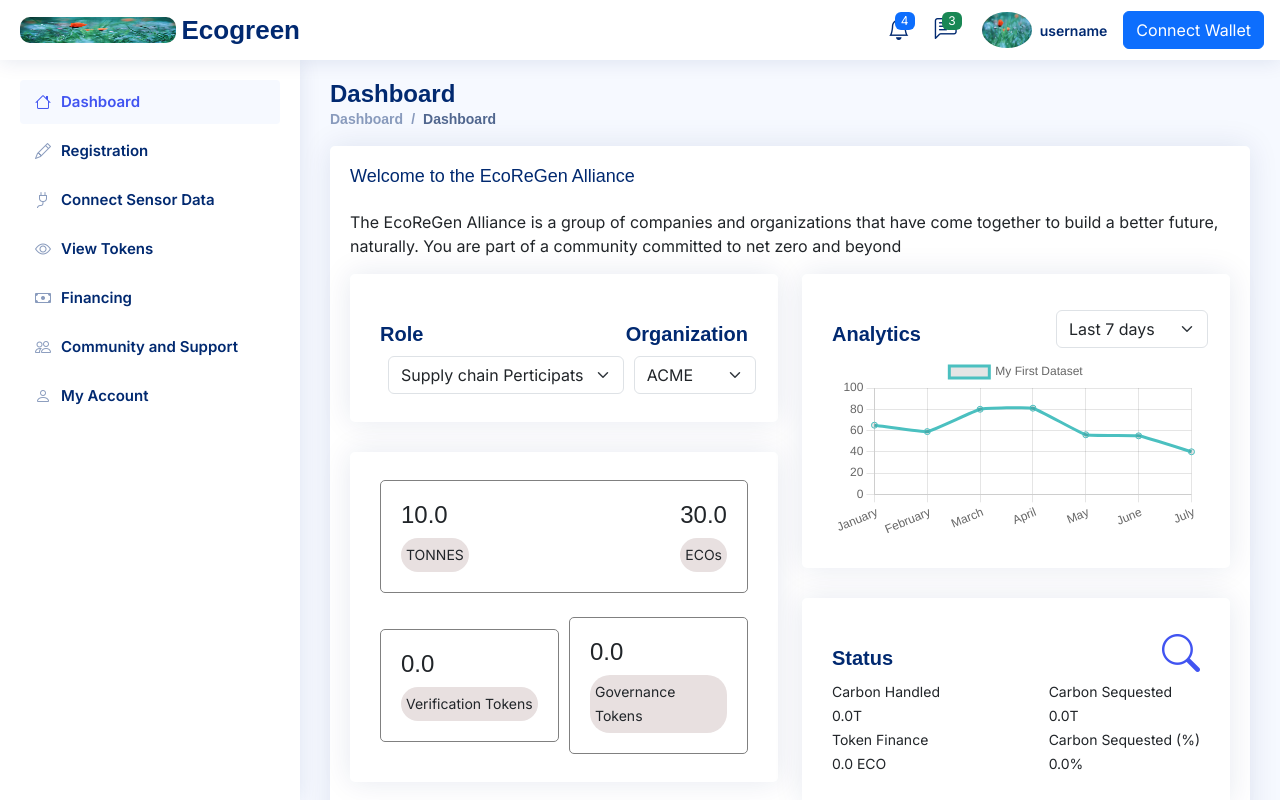
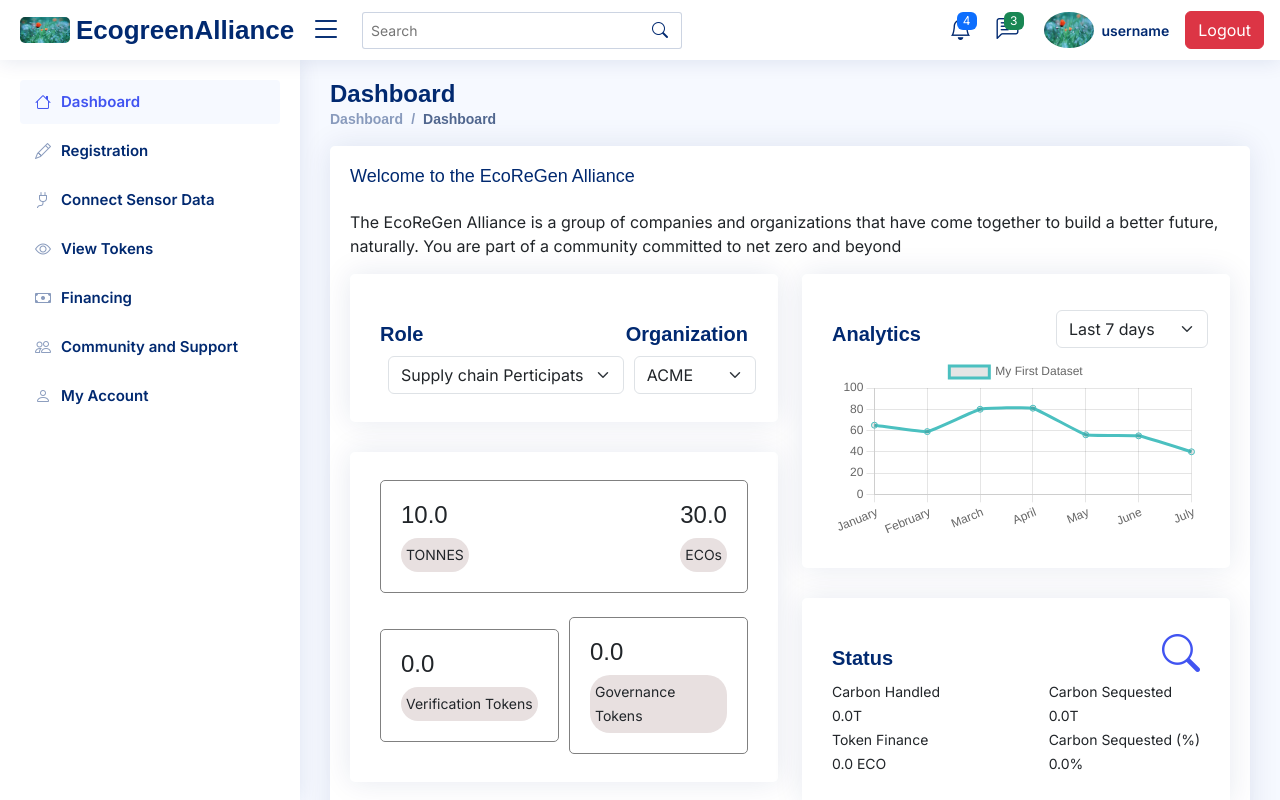
Before and after one commit to EcoRegen-Alliance/DLT-Climate-hackathon-entry, a Next.js app: page / in a window 1280 px wide. Shown: the top 800 px of the page. Built offline with nearby package versions, Linux system fonts and the light colour scheme.

Commit message:
responsiveness updated

```diff
--- a/assets/css/style.css
+++ b/assets/css/style.css
@@ -1,6 +1,5 @@
-
 /*--------------------------------------------------------------
-# General label z
+# General label navbar
 --------------------------------------------------------------*/
 :root {
   scroll-behavior: smooth;
@@ -460,7 +459,7 @@ h6 {
   list-style: none;
 }
 
-.header-nav>ul {
+.header-nav > ul {
   margin: 0;
   padding: 0;
 }
@@ -612,11 +611,11 @@ h6 {
   background-color: #fff;
 }
 
-/* @media (max-width: 1199px) {
+@media (max-width: 1199px) {
   .sidebar {
     left: -300px;
   }
-} */
+}
 
 .sidebar::-webkit-scrollbar {
   width: 5px;
@@ -629,7 +628,6 @@ h6 {
 }
 
 @media (min-width: 1200px) {
-
   #main,
   #footer {
     margin-left: 300px;
@@ -643,7 +641,6 @@ h6 {
 }
 
 @media (min-width: 1200px) {
-
   .toggle-sidebar #main,
   .toggle-sidebar #footer {
     margin-left: 0;
@@ -882,7 +879,7 @@ h6 {
 }
 
 /* News & Updates */
-.dashboard .news .post-item+.post-item {
+.dashboard .news .post-item + .post-item {
   margin-top: 15px;
 }
 
@@ -1148,7 +1145,7 @@ h6 {
   padding: 12px 15px;
 }
 
-.contact .php-email-form button[type=submit] {
+.contact .php-email-form button[type="submit"] {
   background: #4154f1;
   border: 0;
   padding: 10px 30px;
@@ -1157,7 +1154,7 @@ h6 {
   border-radius: 4px;
 }
 
-.contact .php-email-form button[type=submit]:hover {
+.contact .php-email-form button[type="submit"]:hover {
   background: #5969f3;
 }
 
--- a/components/Dashboard.js
+++ b/components/Dashboard.js
@@ -20,7 +20,7 @@ function Dashboard() {
   ];
   return (
     <>
-      <div classNameName="col-lg-12">
+      <div classNameName="col-12">
         <div className="pagetitle">
           <h1>Dashboard</h1>
           <nav>
@@ -33,9 +33,9 @@ function Dashboard() {
           </nav>
         </div>
 
-        <div className="col-lg-12">
+        <div className="col-12">
           <div className="row">
-            <div className="col-xxl-4 col-xl-12">
+            <div className="col-12">
               <div className="card info-card customers-card">
                 <div className="card-body">
                   <h5 className="card-title">
--- a/components/Headnav.js
+++ b/components/Headnav.js
@@ -5,23 +5,49 @@ import profile from "../assets/img/slides-1.jpg";
 import Image from "next/image";
 
 function Headnav() {
+  const userlog = false;
   return (
-    <header className="header fixed-top d-flex align-items-center">
+    <header id="header" className="header fixed-top d-flex align-items-center">
       <div className="d-flex align-items-center justify-content-between">
         <a href="/" className="logo d-flex align-items-center">
-          <Image style={{ borderRadius: "10px" }} src={logo} alt="logo" />
-          <span className="d-none d-lg-block">Ecogreen</span>
+          <Image
+            style={{ height: "100%", width: "50px", borderRadius: "5px" }}
+            src={logo}
+            alt=""
+          />
+          <span className="d-none d-lg-block">EcogreenAlliance</span>
         </a>
+        <i className="bi bi-list toggle-sidebar-btn"></i>
+      </div>
+
+      <div className="search-bar">
+        <form
+          className="search-form d-flex align-items-center"
+          method="POST"
+          action="#"
+        >
+          <input
+            type="text"
+            name="query"
+            placeholder="Search"
+            title="Enter search keyword"
+          />
+          <button type="submit" title="Search">
+            <i className="bi bi-search"></i>
+          </button>
+        </form>
       </div>
 
       <nav className="header-nav ms-auto">
         <ul className="d-flex align-items-center">
           <li className="nav-item d-block d-lg-none">
-            <a className="nav-link nav-icon search-bar-toggle" href="#">
+            <a className="nav-link nav-icon search-bar-toggle " href="#">
               <i className="bi bi-search"></i>
             </a>
           </li>
 
+          {!userlog ? (
+            <>
               <li className="nav-item">
                 <a class="nav-link nav-icon" href="/" data-bs-toggle="dropdown">
                   <i className="bi bi-bell"></i>
@@ -36,7 +62,6 @@ function Headnav() {
                   <span className="badge bg-success badge-number">3</span>
                 </a>
               </li>
-
               <li className="nav-item pe-3">
                 <a
                   className="nav-link nav-profile d-flex align-items-center pe-0"
@@ -44,7 +69,11 @@ function Headnav() {
                   data-bs-toggle="dropdown"
                 >
                   <Image
-                style={{ height: "50px", width: "50px", borderRadius: "50%" }}
+                    style={{
+                      height: "50px",
+                      width: "50px",
+                      borderRadius: "50%",
+                    }}
                     src={profile}
                     alt="Profile"
                     className="rounded-circle"
@@ -52,14 +81,26 @@ function Headnav() {
                   <span className="d-none d-md-block ps-2">username</span>
                 </a>
               </li>
-
               <li className="nav-item pe-3">
-            <a href="/register">
-              <button type="button" className="btn btn-primary">
-                Connect Wallet
+                <button type="button" className="btn btn-danger">
+                  Logout
                 </button>
+              </li>
+            </>
+          ) : (
+            <>
+              <li className="nav-item">
+                <a class="nav-link nav-icon" href="/" data-bs-toggle="dropdown">
+                  <span className="d-none d-md-block ps-2">Sign Up</span>
                 </a>
               </li>
+              <li className="nav-item pe-3">
+                <button type="button" className="btn btn-primary">
+                  Login
+                </button>
+              </li>
+            </>
+          )}
         </ul>
       </nav>
     </header>
--- a/components/Individual.js
+++ b/components/Individual.js
@@ -3,7 +3,7 @@ import React from "react";
 function Dashboard() {
   return (
     <>
-      <div classNameName="col-lg-12">
+      <div classNameName="col-12">
         <div className="pagetitle">
           <h1>Individual</h1>
           <nav>
@@ -16,7 +16,7 @@ function Dashboard() {
           </nav>
         </div>
 
-        <div className="col-lg-12">
+        <div className="col-12">
           <div className="row">
             <div className="col-xxl-4 col-xl-12">
               <div className="card info-card customers-card">
--- a/components/Myaccount.js
+++ b/components/Myaccount.js
@@ -3,7 +3,7 @@ import React from "react";
 function Dashboard() {
   return (
     <>
-      <div classNameName="col-lg-12">
+      <div classNameName="col-12">
         <div className="pagetitle">
           <h1>Myaccount</h1>
           <nav>
@@ -16,9 +16,9 @@ function Dashboard() {
           </nav>
         </div>
 
-        <div className="col-lg-12">
+        <div className="col-12">
           <div className="row">
-            <div className="col-xxl-4 col-xl-12">
+            <div className="col-12">
               <div className="card info-card customers-card">
                 <div className="card-body">
                   <h5 className="card-title">
--- a/components/Register.js
+++ b/components/Register.js
@@ -40,7 +40,7 @@ function Register() {
 
   return (
     <>
-      <div className="col-lg-12">
+      <div className="col-12">
         <div className="pagetitle">
           <h1>Register</h1>
           <nav>
@@ -53,7 +53,7 @@ function Register() {
           </nav>
         </div>
 
-        <div className="col-xl-12">
+        <div className="col-12">
           <div className="card p-4">
             <form onSubmit={handleSubmit}>
               <div className="row gy-4">
--- a/components/Support.js
+++ b/components/Support.js
@@ -3,7 +3,7 @@ import React from "react";
 function Support() {
   return (
     <>
-      <div classNameName="col-lg-12">
+      <div classNameName="col-12">
         <div className="pagetitle">
           <h1>Community and Support</h1>
           <nav>
--- a/components/Uploadsensor.js
+++ b/components/Uploadsensor.js
@@ -26,7 +26,7 @@ function Dashboard() {
   };
   return (
     <>
-      <div classNameName="col-lg-12">
+      <div classNameName="col-12">
         <div className="pagetitle">
           <h1>Upload sensor</h1>
           <nav>
@@ -39,7 +39,7 @@ function Dashboard() {
           </nav>
         </div>
 
-        <div className="col-lg-12">
+        <div className="col-12">
           <div className="row">
             <div className="col-xxl-4 col-xl-12">
               <div className="card info-card customers-card">
--- a/components/Verifier.js
+++ b/components/Verifier.js
@@ -3,7 +3,7 @@ import React from "react";
 function Dashboard() {
   return (
     <>
-      <div classNameName="col-lg-12">
+      <div classNameName="col-12">
         <div className="pagetitle">
           <h1>Verifier</h1>
           <nav>
@@ -16,7 +16,7 @@ function Dashboard() {
           </nav>
         </div>
 
-        <div className="col-lg-12">
+        <div className="col-12">
           <div className="row">
             <div className="col-xxl-4 col-xl-12">
               <div className="card info-card customers-card">
--- a/components/Viewtoken.js
+++ b/components/Viewtoken.js
@@ -35,7 +35,7 @@ function Dashboard() {
   ];
   return (
     <>
-      <div classNameName="col-lg-12">
+      <div classNameName="col-12">
         <div className="pagetitle">
           <h1>Viewtoken</h1>
           <nav>
@@ -48,7 +48,7 @@ function Dashboard() {
           </nav>
         </div>
 
-        <div className="col-lg-12">
+        <div className="col-12">
           <div className="row">
             <div className="col-xxl-4 col-xl-12">
               <div className="card info-card customers-card">
@@ -143,7 +143,7 @@ function Dashboard() {
           </div>
         </div>
 
-        <div className="col-xxl-4 col-xl-12">
+        <div className="col-12">
           <div className="card info-card customers-card">
             <div className="card-body">
               <div className="d-flex justify-content-between align-items-center">
```
Lines whose indentation alone changed are shown as unchanged.
